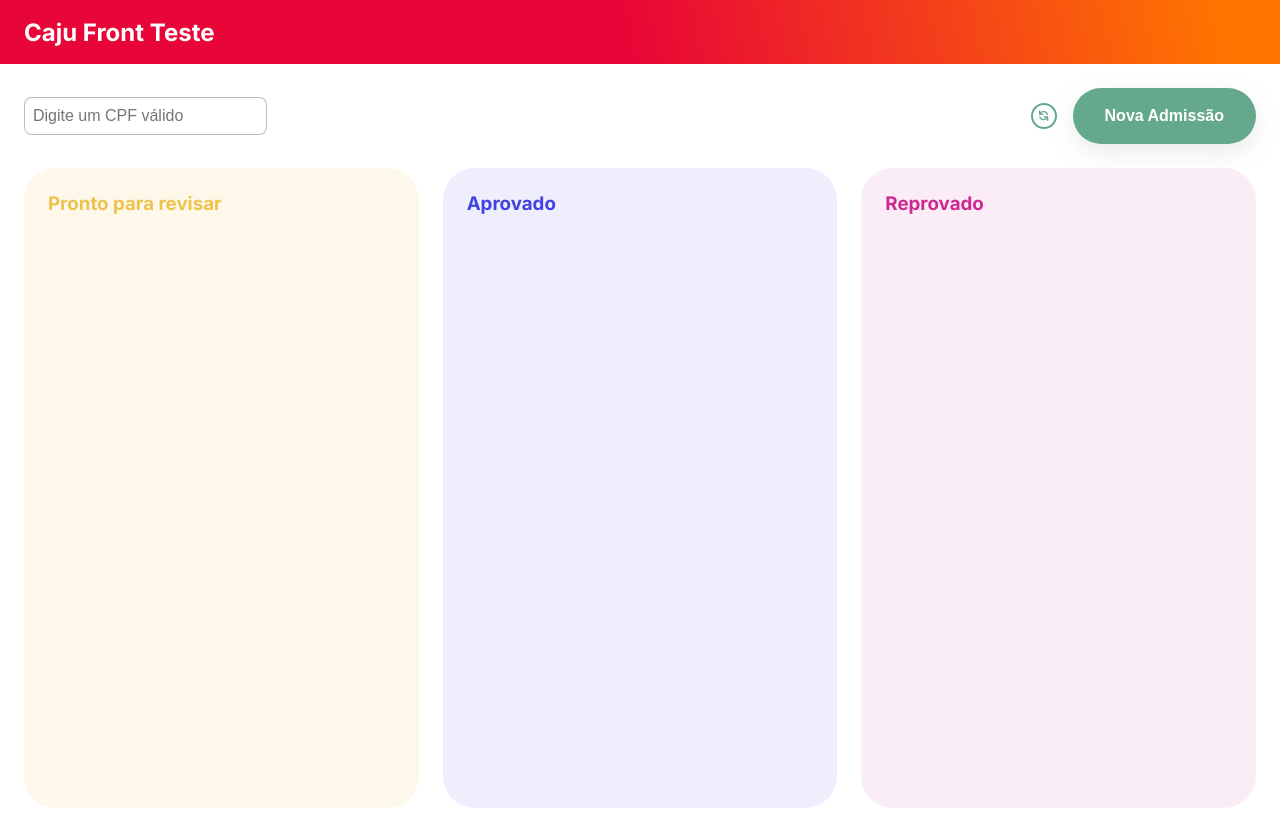
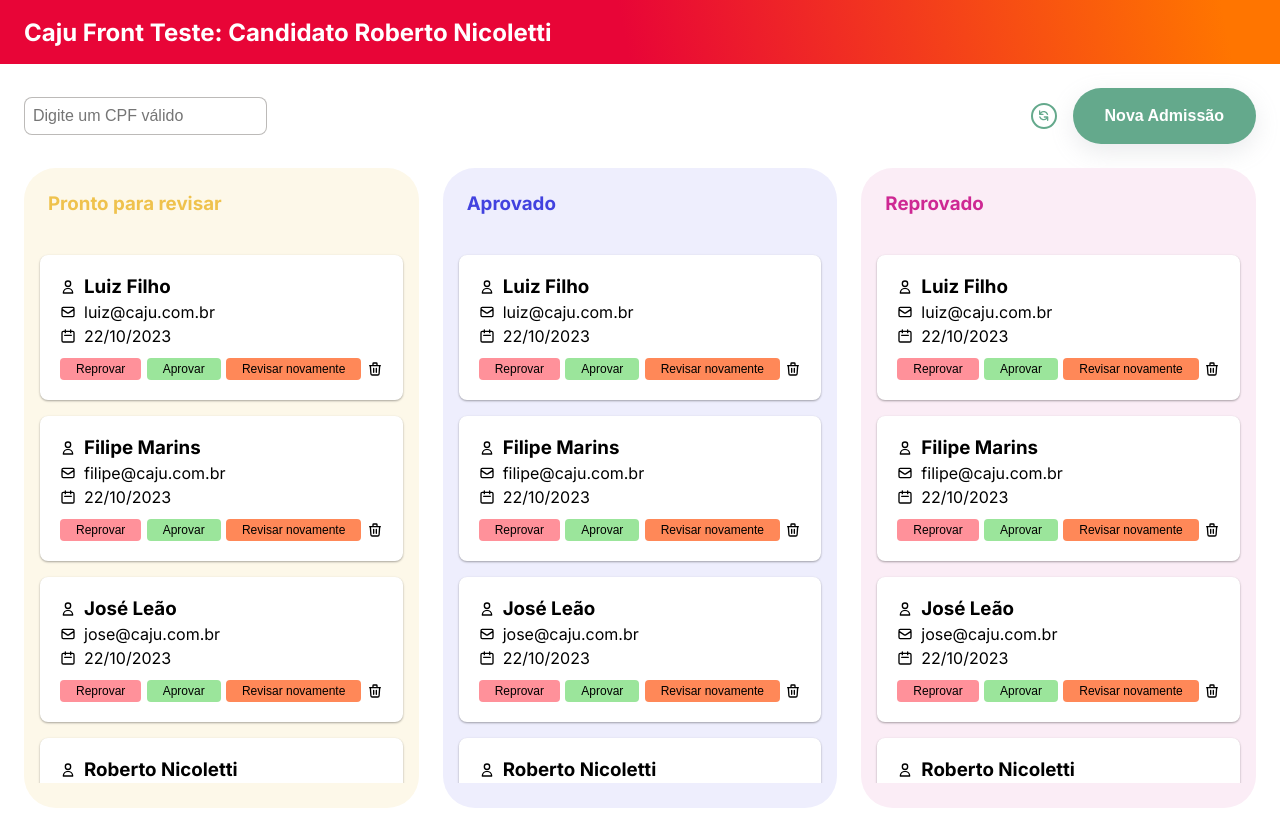
Before and after one commit to robertourias/challenge-caju-front, a React (Vite) app: page /#/dashboard in a window 1280 px wide. Built offline with nearby package versions, Linux system fonts and the light colour scheme.

Commit message:
Inicializando estrutura

```diff
--- a/src/App.tsx
+++ b/src/App.tsx
@@ -5,7 +5,7 @@
   return (
     <>
       <Header>
-        <h1>Caju Front Teste</h1>
+        <h1>Caju Front Teste: Candidato Roberto Nicoletti</h1>
       </Header>
       <Router />
     </>
--- a/src/pages/Dashboard/components/Columns/index.tsx
+++ b/src/pages/Dashboard/components/Columns/index.tsx
@@ -1,15 +1,17 @@
 
 import * as S from "./styles";
 import RegistrationCard from "../RegistrationCard";
+import { StatusEnum } from "~/types/Status";
+import { RegistrationInterface } from "~/types/RegistrationInterface";
 
 const allColumns = [
-  { status: 'REVIEW', title: "Pronto para revisar" },
-  { status: 'APPROVED', title: "Aprovado" },
-  { status: 'REPROVED', title: "Reprovado" },
+  { status: StatusEnum.REVIEW, title: "Pronto para revisar" },
+  { status: StatusEnum.APPROVED, title: "Aprovado" },
+  { status: StatusEnum.REPROVED, title: "Reprovado" },
 ];
 
 type Props = {
-  registrations?: any[];
+  registrations?: RegistrationInterface[];
 };
 const Collumns = (props: Props) => {
   return (
--- a/src/pages/Dashboard/index.tsx
+++ b/src/pages/Dashboard/index.tsx
@@ -1,12 +1,48 @@
 import Collumns from "./components/Columns";
 import * as S from "./styles";
 import { SearchBar } from "./components/Searchbar";
+import { RegistrationInterface } from "~/types/RegistrationInterface";
+
+const registrations: RegistrationInterface[] = [
+  {
+    "admissionDate": "22/10/2023",
+    "email": "luiz@caju.com.br",
+    "employeeName": "Luiz Filho",
+    "status": "APROVED",
+    "cpf": "56642105087",
+    "id": "3"
+  },
+  {
+    "id": "1",
+    "admissionDate": "22/10/2023",
+    "email": "filipe@caju.com.br",
+    "employeeName": "Filipe Marins",
+    "status": "REVIEW",
+    "cpf": "78502270001"
+  },
+  {
+    "id": "2",
+    "admissionDate": "22/10/2023",
+    "email": "jose@caju.com.br",
+    "employeeName": "José Leão",
+    "status": "REPROVED",
+    "cpf": "78502270001"
+  },
+  {
+    "admissionDate": "20/06/2024",
+    "email": "roberto.urias@caju.com.br",
+    "employeeName": "Roberto Nicoletti",
+    "status": "APROVED",
+    "cpf": "35704637884",
+    "id": "e27a"
+  }
+];
 
 const DashboardPage = () => {
   return (
     <S.Container>
       <SearchBar />
-      <Collumns registrations={[]} />
+      <Collumns registrations={registrations} />
     </S.Container>
   );
 };
--- a/src/router/index.tsx
+++ b/src/router/index.tsx
@@ -11,11 +11,11 @@
         <Switch>
           <Route exact path={routes.dashboard} component={DashboardPage} />
           <Route exact path={routes.newUser} component={NewUserPage} />
-          <Route
+          {/* <Route
             exact
             path={routes.history}
             component={() => <div>History</div>}
-          />
+          /> */}
 
           <Route exact path="*">
             <Redirect to={routes.dashboard} />
--- a/src/router/routes.ts
+++ b/src/router/routes.ts
@@ -1,7 +1,6 @@
 const routes = {
-  identify: "/identify",
   dashboard: "/dashboard",
-  history: "/history",
+  // history: "/hisstory",
   newUser: "/new-user"
 };
 
--- /dev/null
+++ b/src/types/RegistrationInterface.ts
@@ -0,0 +1,10 @@
+import { StatusEnum } from "./Status";
+
+export interface RegistrationInterface {
+  id: string
+  admissionDate: string,
+  email: string,
+  employeeName: string,
+  status: StatusEnum,
+  cpf: string,
+}
--- /dev/null
+++ b/src/types/Status.ts
@@ -0,0 +1,5 @@
+export enum StatusEnum {
+  REVIEW = "REVIEW",
+  APPROVED = "APPROVED",
+  REPROVED = "REPROVED",
+}
```
Also changed, not shown: src/pages/NewUser/index.tsx (+7 -5 lines).
